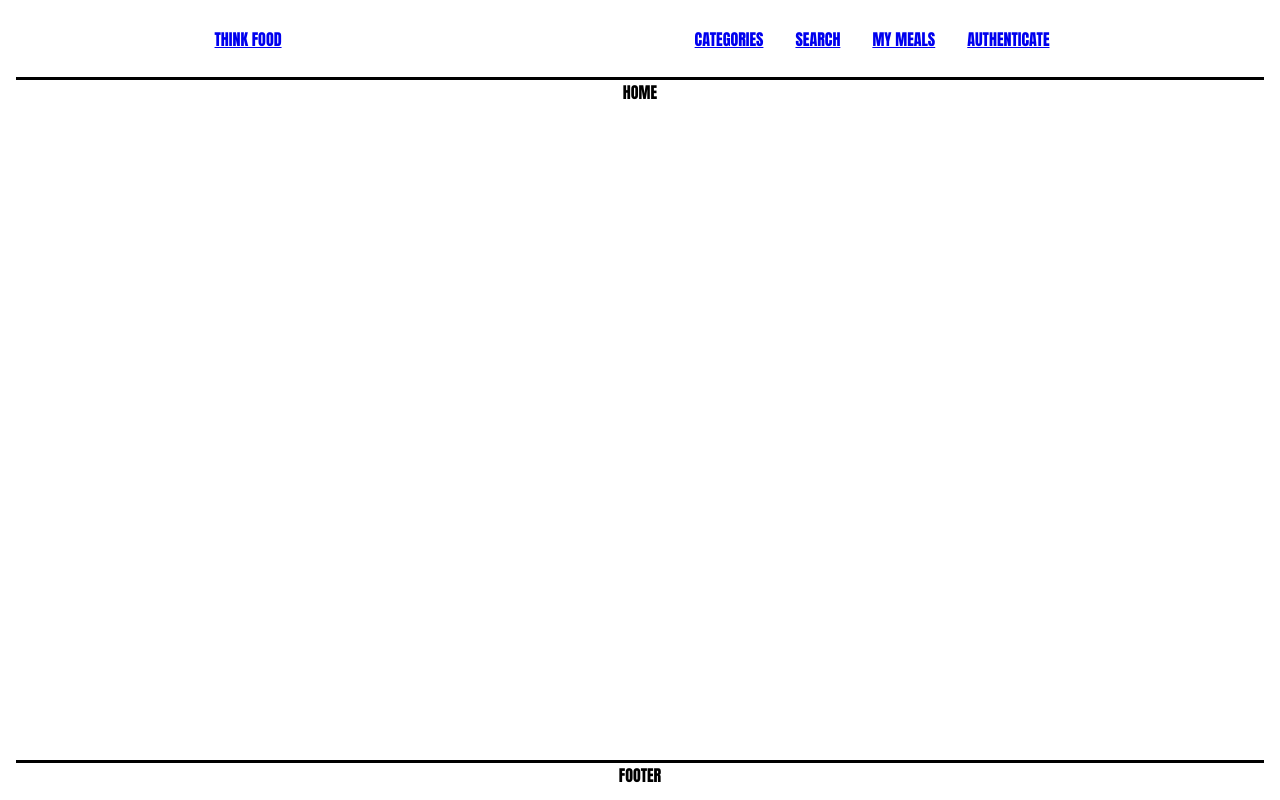
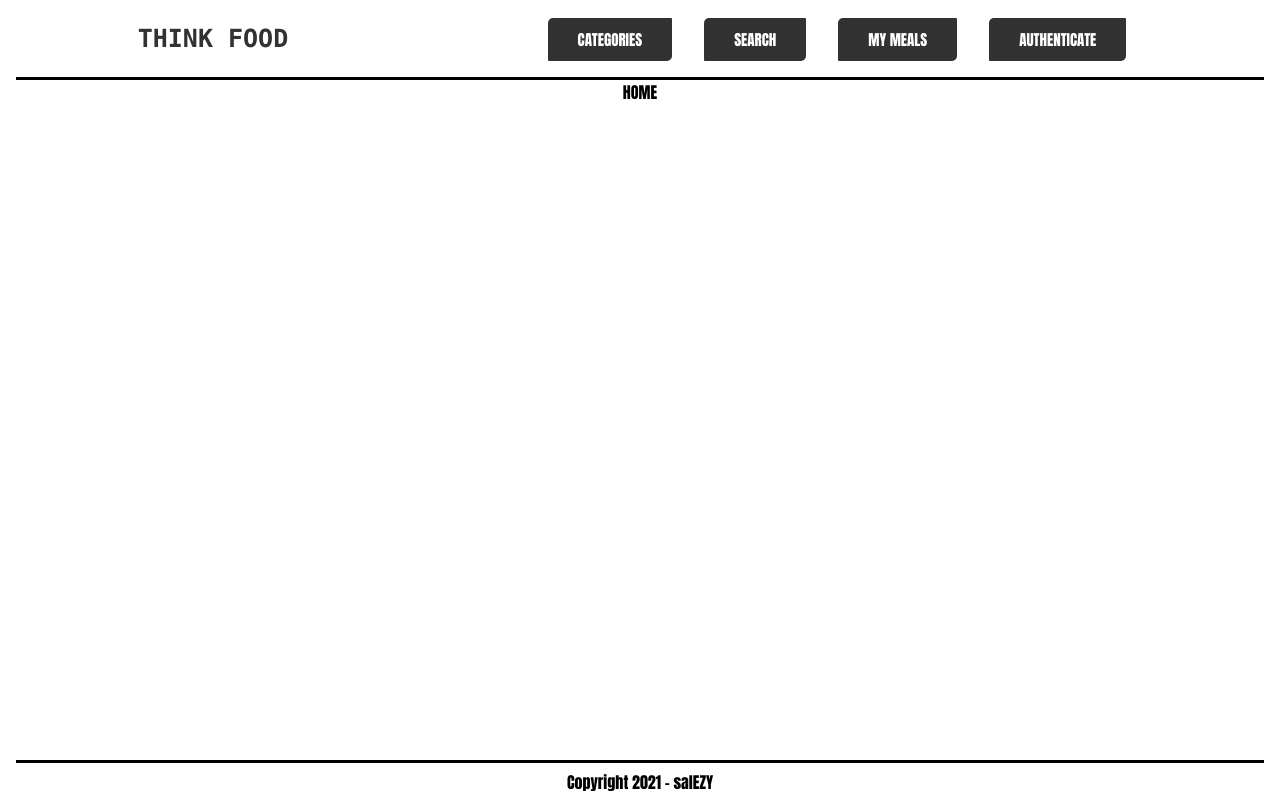
Before and after one commit to salEZY/food_recipes_think_smart, a React (Create React App) app in the folder client-recipes/: page / in a window 1280 px wide. Built offline with nearby package versions, Linux system fonts and the light colour scheme; no server answers.

Commit message:
css header footer

```diff
--- a/client-recipes/src/components/Footer/Footer.css
+++ b/client-recipes/src/components/Footer/Footer.css
@@ -2,4 +2,8 @@ footer {
   height: 5vh;
   width: 100%;
   border-top: 3px solid black;
+  display: flex;
+  justify-content: center;
+  align-content: center;
+  align-items: center;
 }
--- a/client-recipes/src/components/Footer/Footer.js
+++ b/client-recipes/src/components/Footer/Footer.js
@@ -3,7 +3,11 @@ import React from "react";
 import "./Footer.css";
 
 const Footer = () => {
-  return <footer>FOOTER</footer>;
+  return (
+    <footer>
+      <p>Copyright 2021 - salEZY</p>
+    </footer>
+  );
 };
 
 export default Footer;
--- a/client-recipes/src/components/Header/Header.css
+++ b/client-recipes/src/components/Header/Header.css
@@ -9,6 +9,16 @@ header {
   align-content: center;
 }
 
+.header-logo {
+  text-decoration: none;
+}
+.header-logo p {
+  color: #333232;
+  font-size: 25px;
+  font-family: "Lucida Console", "Courier New", monospace;
+  font-weight: 900;
+}
+
 ul {
   display: flex;
   flex-direction: row;
@@ -17,3 +27,16 @@ ul {
 ul li {
   margin: 0 1rem;
 }
+
+ul li a {
+  text-decoration: none;
+  padding: 10px 30px;
+  color: white;
+  background-color: #333232;
+  border-radius: 5px 1px;
+  font-size: 15px;
+  transition: all 200ms ease;
+}
+ul li a:hover {
+  background-color: #000;
+}
--- a/client-recipes/src/components/Header/Header.js
+++ b/client-recipes/src/components/Header/Header.js
@@ -6,7 +6,7 @@ import "./Header.css";
 const Header = () => {
   return (
     <header>
-      <Link to="/">
+      <Link to="/" className="header-logo">
         <p>THINK FOOD</p>
       </Link>
 
```
